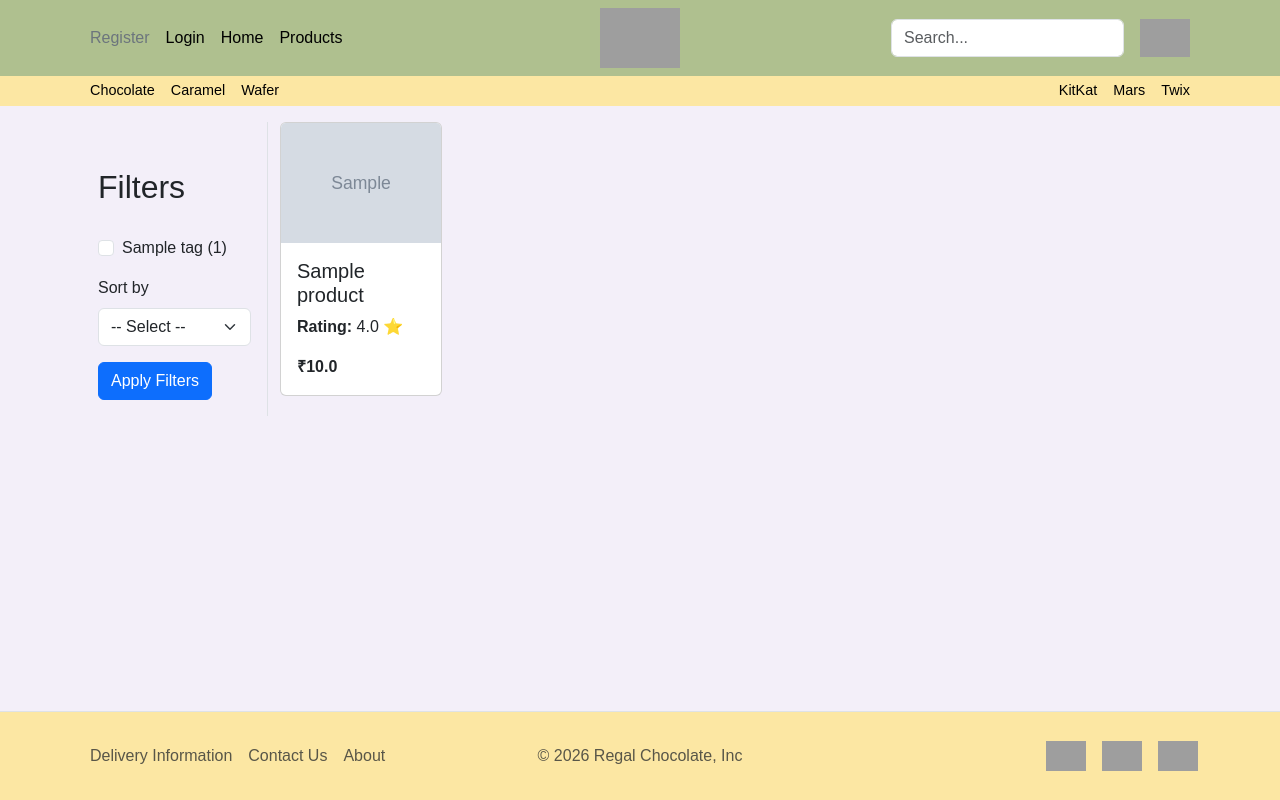
After one commit to fjye1/choc_2026, a Flask app: page /catalog in a window 1280 px wide. The commit adds this page. Run offline with Flask 3, Linux system fonts and the light colour scheme; tables that the repository leaves empty hold one stand-in row (values such as "Sample post"); grey boxes marked "Sample" are stand-in pictures; some web fonts are replaced; grey boxes are pictures that could not be loaded.

Commit message:
update product_page now named catalog

```diff
--- a/app/routes/home.py
+++ b/app/routes/home.py
@@ -1,12 +1,13 @@
-from flask import Blueprint, render_template, session, flash
+from flask import Blueprint, render_template, session, flash, request
 from flask_login import current_user
 from sqlalchemy import func
 
 from app.extensions import db
-from app.models import Product, Box, Comment, PriceAlert
+from app.models import Product, Box, Comment, PriceAlert, Tag
 from app.utils.functions import precompute_products  # assuming this exists
 
 home_bp = Blueprint('home', __name__)
+
 
 @home_bp.route("/")
 def index():
@@ -63,3 +64,71 @@ def index():
         boxes=boxes,
         user_alerts=user_alerts
     )
+
+
+@home_bp.route('/catalog')
+def catalog():
+    product_key = request.args.get('product')
+    selected_tags = request.args.getlist('tags')
+    sort = request.args.get('sort')
+
+    query = Product.query.filter_by(is_active=True)
+
+    if product_key:
+        tag = Tag.query.filter(Tag.name.ilike(f"%{product_key}%")).first()
+        if tag:
+            query = tag.products.filter_by(is_active=True)
+        else:
+            query = Product.query.filter(False)  # No match → empty
+    elif selected_tags:
+        query = (
+            query
+            .join(Product.tags)
+            .filter(Tag.name.in_(selected_tags))
+            .group_by(Product.id)
+        )
+
+    products = query.options(
+        db.joinedload(Product.boxes).joinedload(Box.shipment),
+        db.selectinload(Product.comments)
+    ).all()
+
+    products = precompute_products(products)
+
+    # Sorting
+    if sort == 'price_asc':
+        products.sort(key=lambda p: p._lowest_box.price_inr_unit if p._lowest_box else float('inf'))
+    elif sort == 'price_desc':
+        products.sort(key=lambda p: p._lowest_box.price_inr_unit if p._lowest_box else float('inf'), reverse=True)
+    elif sort == 'rating_asc':
+        products.sort(key=lambda p: p._avg_rating)
+    elif sort == 'rating_desc':
+        products.sort(key=lambda p: p._avg_rating, reverse=True)
+
+    product_ids = [p.id for p in products]
+    user_alerts = {}
+    if current_user.is_authenticated:
+        alerts = PriceAlert.query.filter(
+            PriceAlert.user_id == current_user.id,
+            PriceAlert.product_id.in_(product_ids)
+        ).all()
+        user_alerts = {alert.product_id: alert for alert in alerts}
+
+    all_tags = (
+        db.session.query(Tag, func.count(Product.id).label("tag_count"))
+        .join(Product.tags)
+        .group_by(Tag.id)
+        .order_by(func.count(Product.id).desc())
+        .limit(10)
+        .all()
+    )
+
+    return render_template(
+        'home/catalog.html',  # updated template path
+        product_key=product_key,
+        products=products,
+        all_tags=all_tags,
+        selected_tags=selected_tags,
+        sort=sort,
+        user_alerts=user_alerts
+    )
--- /dev/null
+++ b/templates/home/catalog.html
@@ -0,0 +1,62 @@
+{% extends "base/base.html" %}
+{% from "partials/_product_card.html" import product_card %}
+
+{% block head %}
+<link rel="stylesheet" href="{{ url_for('home.static', filename='css/catalog.css') }}">
+<script defer src="{{ url_for('home.static', filename='js/catalog.js') }}"></script>
+{% endblock %}
+
+{% block content %}
+<div class="container">
+    <div class="row">
+        <div id="filter-div" class="col-12 col-md-2 p-3 border-end">
+            <h2>Filters</h2>
+            <form method="get" action="{{ url_for('home.catalog') }}">
+                {% for tag, count in all_tags %}
+                <div class="form-check mt-2">
+                    <input
+                        class="form-check-input"
+                        type="checkbox"
+                        name="tags"
+                        value="{{ tag.name }}"
+                        id="tag-{{ tag.id }}"
+                        {% if tag.name in selected_tags %}checked{% endif %}
+                    >
+                    <label class="form-check-label" for="tag-{{ tag.id }}">
+                        {{ tag.name }} ({{ count }})
+                    </label>
+                </div>
+                {% endfor %}
+
+                <div class="mt-3">
+                    <label for="sort" class="form-label">Sort by</label>
+                    <select name="sort" id="sort" class="form-select">
+                        <option value="" {% if not sort %}selected{% endif %}>-- Select --</option>
+                        <option value="price_asc" {% if sort=='price_asc' %}selected{% endif %}>Price: Low to High</option>
+                        <option value="price_desc" {% if sort=='price_desc' %}selected{% endif %}>Price: High to Low</option>
+                        <option value="rating_asc" {% if sort=='rating_asc' %}selected{% endif %}>Rating: Low to High</option>
+                        <option value="rating_desc" {% if sort=='rating_desc' %}selected{% endif %}>Rating: High to Low</option>
+                    </select>
+                </div>
+
+                <button type="submit" class="btn btn-primary mt-3">Apply Filters</button>
+            </form>
+        </div>
+
+        <div class="col-12 col-md-10">
+            {% if products %}
+                {% if product_key %}
+                    <h2>Search results for "{{ product_key }}"</h2>
+                {% endif %}
+                <div class="row row-cols-1 row-cols-sm-2 row-cols-md-3 row-cols-lg-4 row-cols-xl-5 g-4">
+                    {% for product in products %}
+                        {{ product_card(product, user_alerts, current_user) }}
+                    {% endfor %}
+                </div>
+            {% else %}
+                <p>No products found.</p>
+            {% endif %}
+        </div>
+    </div>
+</div>
+{% endblock %}
--- a/templates/partials/_header.html
+++ b/templates/partials/_header.html
@@ -29,7 +29,7 @@
                         <li class="nav-item"><a href="{{ url_for('login.login') }}" class="nav-link px-2 link-body-emphasis">Login</a></li>
                     {% endif %}
                     <li class="nav-item"><a href="{{ url_for('home.index') }}" class="nav-link px-2 link-body-emphasis">Home</a></li>
-                    <li class="nav-item"><a href="{{ url_for('product.product_test') }}" class="nav-link px-2 link-body-emphasis">Products</a></li>
+                    <li class="nav-item"><a href="{{ url_for('home.catalog') }}" class="nav-link px-2 link-body-emphasis">Products</a></li>
                 </ul>
             </div>
 
```
